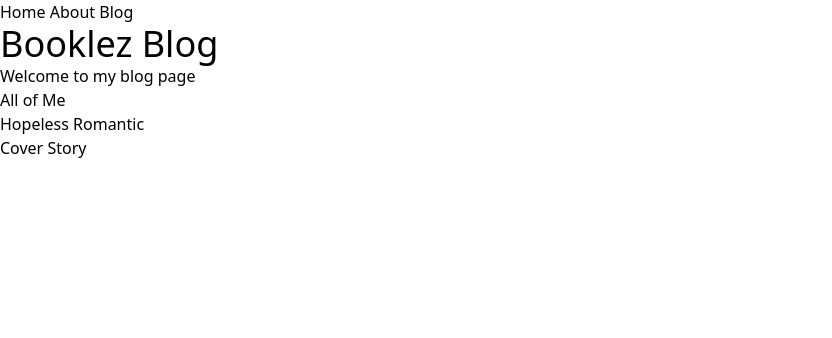
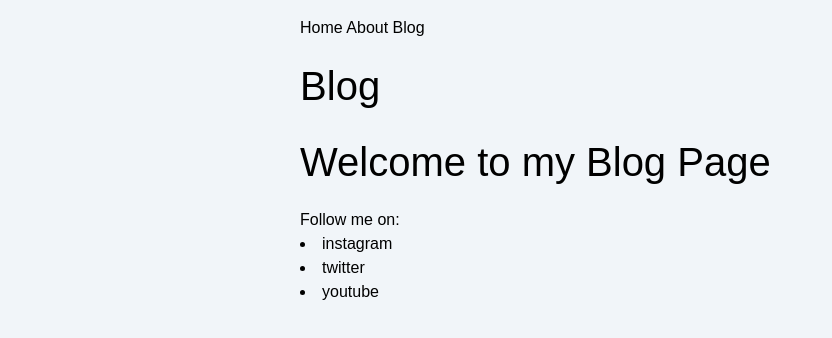
Before and after one commit to Tchrist21/astro, an Astro site: page /blog in a window 1280 px wide. Shown: the whole page, without its empty margins (0-832 px from the left). Built offline with nearby package versions, Linux system fonts and the light colour scheme; Astro itself is replaced by a stand-in of ours.

Commit message:
third edit

```diff
--- /dev/null
+++ b/src/components/Footer.astro
@@ -0,0 +1,14 @@
+---
+const platform = [
+  'instagram', 'twitter', 'youtube'
+]
+
+---
+
+<footer>
+  <p>Follow me on:
+    {platform.map((p) => (
+      <li>{p}</li>
+    ))}
+  </p>
+</footer>
--- /dev/null
+++ b/src/components/Header.astro
@@ -0,0 +1,7 @@
+---
+import Navbar from "./Navbar.astro";
+---
+
+<nav>
+  <Navbar/>
+</nav>
--- /dev/null
+++ b/src/components/Navbar.astro
@@ -0,0 +1,7 @@
+---
+
+---
+
+<a href="/">Home</a>
+<a href="/about/">About</a>
+<a href="/blog/">Blog</a>
--- /dev/null
+++ b/src/layouts/BaseLayout.astro
@@ -0,0 +1,24 @@
+---
+import Header from '../components/Header.astro';
+import Footer from '../components/Footer.astro';
+import '../styles/global.css';
+const {pageTitle} = Astro.props;
+---
+<html lang="en">
+  <head>
+    <meta charset="utf-8" />
+    <link rel="icon" type="image/svg+xml" href="/favicon.svg" />
+    <meta name="viewport" content="width=device-width" />
+    <meta name="generator" content={Astro.generator} />
+    <title>{pageTitle}</title>
+  </head>
+  <body>
+    <Header />
+    <h1>{pageTitle}</h1>
+    <slot/>
+    <Footer />
+    <!-- <script>
+      import "../scripts/menu.js";
+    </script> -->
+  </body>
+</html>
--- a/src/pages/about.astro
+++ b/src/pages/about.astro
@@ -1,20 +1,13 @@
+---
+import Footer from "../components/Footer.astro";
+import Header from "../components/Header.astro";
+import BaseLayout from "../layouts/BaseLayout.astro";
+import '../styles/global.css';
+
+
+const pageTitle = 'About';
 ---
 
----
-
-<html lang="en">
-	<head>
-		<meta charset="utf-8" />
-		<link rel="icon" type="image/svg+xml" href="/favicon.svg" />
-		<meta name="viewport" content="width=device-width" />
-		<meta name="generator" content={Astro.generator} />
-		<title>About | Booklez Blog</title>
-	</head>
-	<body>
-    <a href="/">Home</a>
-    <a href="/about/">About</a>
-    <a href="/blog">Blog</a>
-		<h1 class="text-4xl">About</h1>
-    <p>This is a website for women who love lesbian fiction. Hope you enjoy the recommendations.</p>
-	</body>
-</html>
+<BaseLayout {pageTitle}>
+<h1>Welcome to the Booklez Blog</h1>
+</BaseLayout>
--- a/src/pages/blog.astro
+++ b/src/pages/blog.astro
@@ -1,25 +1,11 @@
 ---
+import Header from "../components/Header.astro";
+import BaseLayout from "../layouts/BaseLayout.astro";
+import '../styles/global.css'
+const pageTitle = 'Blog';
 
 ---
 
-<html lang="en">
-	<head>
-		<meta charset="utf-8" />
-		<link rel="icon" type="image/svg+xml" href="/favicon.svg" />
-		<meta name="viewport" content="width=device-width" />
-		<meta name="generator" content={Astro.generator} />
-		<title>Booklez Blog</title>
-	</head>
-	<body>
-		<a href="/">Home</a>
-    <a href="/about/">About</a>
-    <a href="/blog">Blog</a>
-		<h1 class="text-4xl">Booklez Blog</h1>
-    <p>Welcome to my blog page</p>
-    <ul>
-      <li><a href="/posts/all-of-me/">All of Me</a></li>
-      <li><a href="/posts/hopeless-romantic/">Hopeless Romantic</a></li>
-      <li><a href="/posts/cover-story/">Cover Story</a></li>
-    </ul>
-	</body>
-</html>
+<BaseLayout {pageTitle}>
+<h1>Welcome to my Blog Page</h1>
+</BaseLayout>
--- a/src/pages/index.astro
+++ b/src/pages/index.astro
@@ -1,19 +1,13 @@
+---
+import Footer from "../components/Footer.astro";
+import Header from "../components/Header.astro";
+import BaseLayout from "../layouts/BaseLayout.astro";
+import '../styles/global.css';
+
+
+const pageTitle = "Home"
 ---
 
----
-
-<html lang="en">
-	<head>
-		<meta charset="utf-8" />
-		<link rel="icon" type="image/svg+xml" href="/favicon.svg" />
-		<meta name="viewport" content="width=device-width" />
-		<meta name="generator" content={Astro.generator} />
-		<title>Booklez Blog</title>
-	</head>
-	<body>
-		<a href="/">Home</a>
-    <a href="/about/">About</a>
-		<a href="/blog">Blog</a>
-		<h1 class="text-4xl">Booklez Blog</h1>
-	</body>
-</html>
+<BaseLayout {pageTitle}>
+<h1>Welcome to the Booklez Blog</h1>
+</BaseLayout>
--- /dev/null
+++ b/src/styles/global.css
@@ -0,0 +1,21 @@
+html {
+  background-color: #f1f5f9;
+  font-family: sans-serif;
+}
+
+body {
+  margin: 0 auto;
+  width: 100%;
+  max-width: 80ch;
+  padding: 1rem;
+  line-height: 1.5;
+}
+
+* {
+  box-sizing: border-box;
+}
+
+h1 {
+  margin: 1rem 0;
+  font-size: 2.5rem;
+}
```
